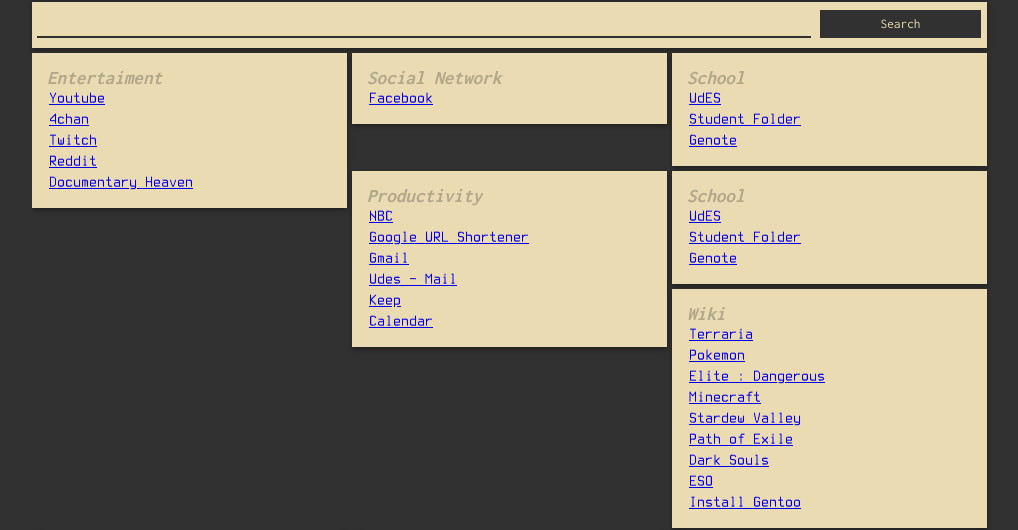
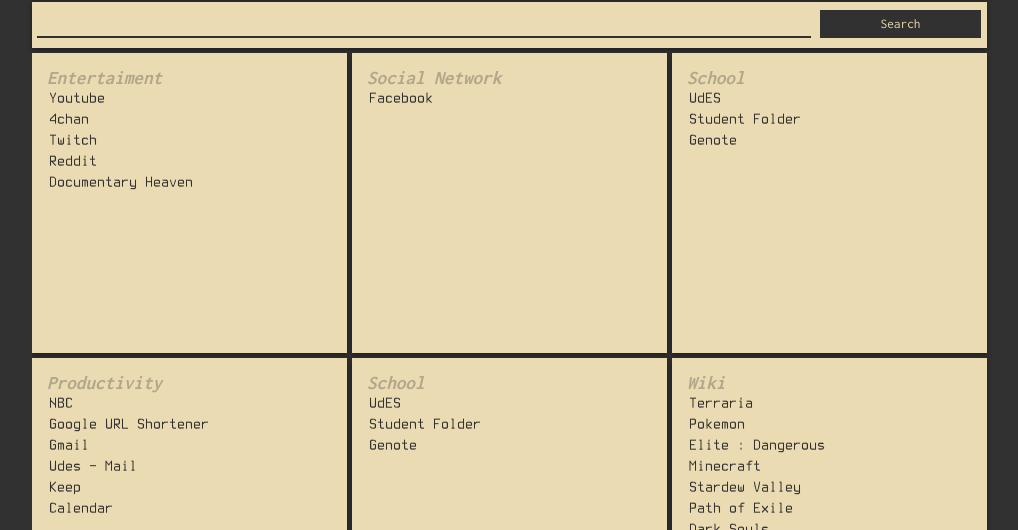
Before and after one commit to Chabam/Start-Page, a plain HTML site: page default.html in a window 1280 px wide. Shown: the part 246-776 px from the top of the page, without its empty margins (128-1146 px from the left). Drawn offline with Linux system fonts and the light colour scheme.

Commit message:
Update style.css

```diff
--- a/css/style.css
+++ b/css/style.css
@@ -143,12 +143,13 @@
     list-style: none;
     position: relative;
     float: left;
+	height: 300px;
     -webkit-box-shadow: 0px 2px 5px 0px rgba(0,0,0,0.4);
     -moz-box-shadow: 0px 2px 5px 0px rgba(0,0,0,0.4);
     box-shadow: 0px 2px 5px 0px rgba(0,0,0,0.4);
-    -webkit-box-sizing: border-box; /* Safari/Chrome, other WebKit */
-    -moz-box-sizing: border-box;    /* Firefox, other Gecko */
-    box-sizing: border-box;         /* Opera/IE 8+ */
+    -webkit-box-sizing: border-box;
+    -moz-box-sizing: border-box;
+    box-sizing: border-box;
 }
 
 .site-list li {
@@ -162,6 +163,8 @@
     width: 100%;
     cursor: pointer;
     display: block;
+	color: var(--bg-color);
+	text-decoration: none;
 }
 
 .site-list li a:hover {
```
